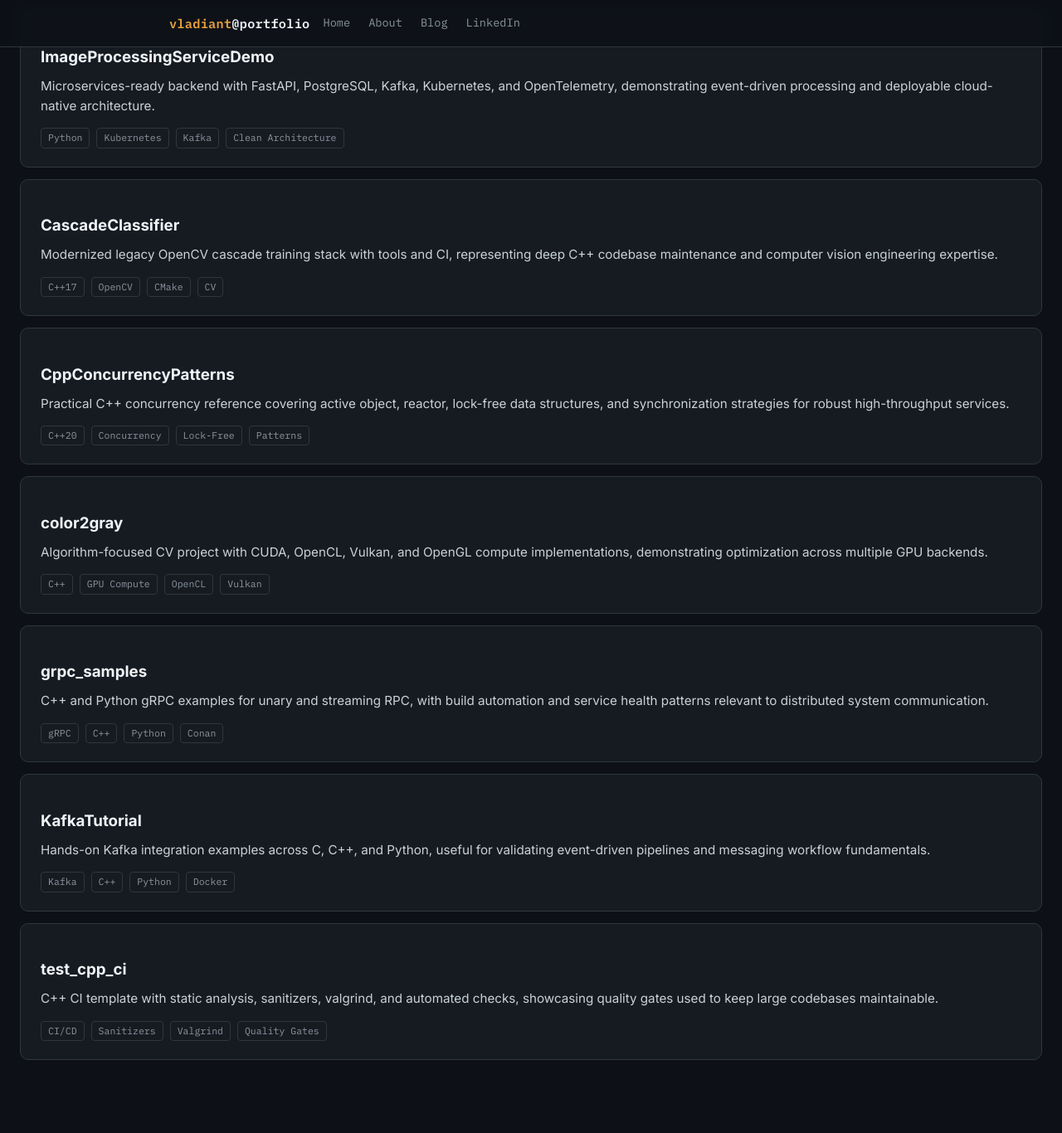
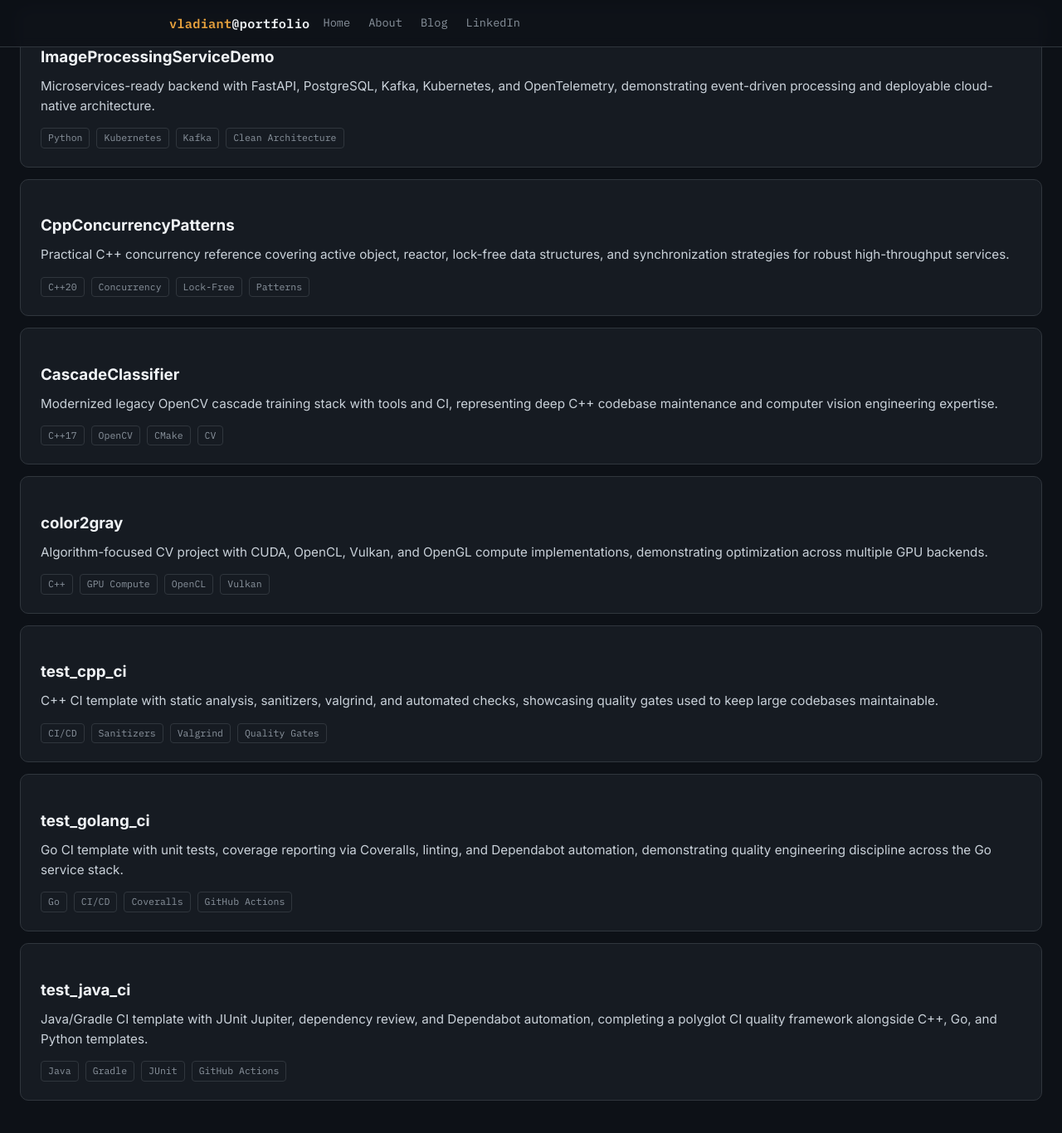
Before and after one commit to vladiant/vladiant.github.io, a Jekyll site: the page built from index.html, in a window 1280 px wide and 1400 px high, scrolled down 1195 px. Shown: the top 1366 px of the window at 83% size. Built offline with Jekyll 4.4.1, drawn with Linux system fonts in a browser that asks for light colours.

```diff
--- a/index.html
+++ b/index.html
@@ -51,17 +51,17 @@
 				</div>
 			</article>
 			<article class="project-card">
+				<h3><a href="https://github.com/vladiant/CppConcurrencyPatterns">CppConcurrencyPatterns</a></h3>
+				<p>Practical C++ concurrency reference covering active object, reactor, lock-free data structures, and synchronization strategies for robust high-throughput services.</p>
+				<div class="project-meta">
+					<span>C++20</span><span>Concurrency</span><span>Lock-Free</span><span>Patterns</span>
+				</div>
+			</article>
+			<article class="project-card">
 				<h3><a href="https://github.com/vladiant/CascadeClassifier">CascadeClassifier</a></h3>
 				<p>Modernized legacy OpenCV cascade training stack with tools and CI, representing deep C++ codebase maintenance and computer vision engineering expertise.</p>
 				<div class="project-meta">
 					<span>C++17</span><span>OpenCV</span><span>CMake</span><span>CV</span>
-				</div>
-			</article>
-			<article class="project-card">
-				<h3><a href="https://github.com/vladiant/CppConcurrencyPatterns">CppConcurrencyPatterns</a></h3>
-				<p>Practical C++ concurrency reference covering active object, reactor, lock-free data structures, and synchronization strategies for robust high-throughput services.</p>
-				<div class="project-meta">
-					<span>C++20</span><span>Concurrency</span><span>Lock-Free</span><span>Patterns</span>
 				</div>
 			</article>
 			<article class="project-card">
@@ -72,24 +72,24 @@
 				</div>
 			</article>
 			<article class="project-card">
-				<h3><a href="https://github.com/vlantonov/grpc_samples">grpc_samples</a></h3>
-				<p>C++ and Python gRPC examples for unary and streaming RPC, with build automation and service health patterns relevant to distributed system communication.</p>
-				<div class="project-meta">
-					<span>gRPC</span><span>C++</span><span>Python</span><span>Conan</span>
-				</div>
-			</article>
-			<article class="project-card">
-				<h3><a href="https://github.com/vlantonov/KafkaTutorial">KafkaTutorial</a></h3>
-				<p>Hands-on Kafka integration examples across C, C++, and Python, useful for validating event-driven pipelines and messaging workflow fundamentals.</p>
-				<div class="project-meta">
-					<span>Kafka</span><span>C++</span><span>Python</span><span>Docker</span>
-				</div>
-			</article>
-			<article class="project-card">
 				<h3><a href="https://github.com/vladiant/test_cpp_ci">test_cpp_ci</a></h3>
 				<p>C++ CI template with static analysis, sanitizers, valgrind, and automated checks, showcasing quality gates used to keep large codebases maintainable.</p>
 				<div class="project-meta">
 					<span>CI/CD</span><span>Sanitizers</span><span>Valgrind</span><span>Quality Gates</span>
+				</div>
+			</article>
+			<article class="project-card">
+				<h3><a href="https://github.com/vladiant/test_golang_ci">test_golang_ci</a></h3>
+				<p>Go CI template with unit tests, coverage reporting via Coveralls, linting, and Dependabot automation, demonstrating quality engineering discipline across the Go service stack.</p>
+				<div class="project-meta">
+					<span>Go</span><span>CI/CD</span><span>Coveralls</span><span>GitHub Actions</span>
+				</div>
+			</article>
+			<article class="project-card">
+				<h3><a href="https://github.com/vladiant/test_java_ci">test_java_ci</a></h3>
+				<p>Java/Gradle CI template with JUnit Jupiter, dependency review, and Dependabot automation, completing a polyglot CI quality framework alongside C++, Go, and Python templates.</p>
+				<div class="project-meta">
+					<span>Java</span><span>Gradle</span><span>JUnit</span><span>GitHub Actions</span>
 				</div>
 			</article>
 		</div>
```
Also changed, not shown: AGENTS.md (added, +86 -0 lines).
